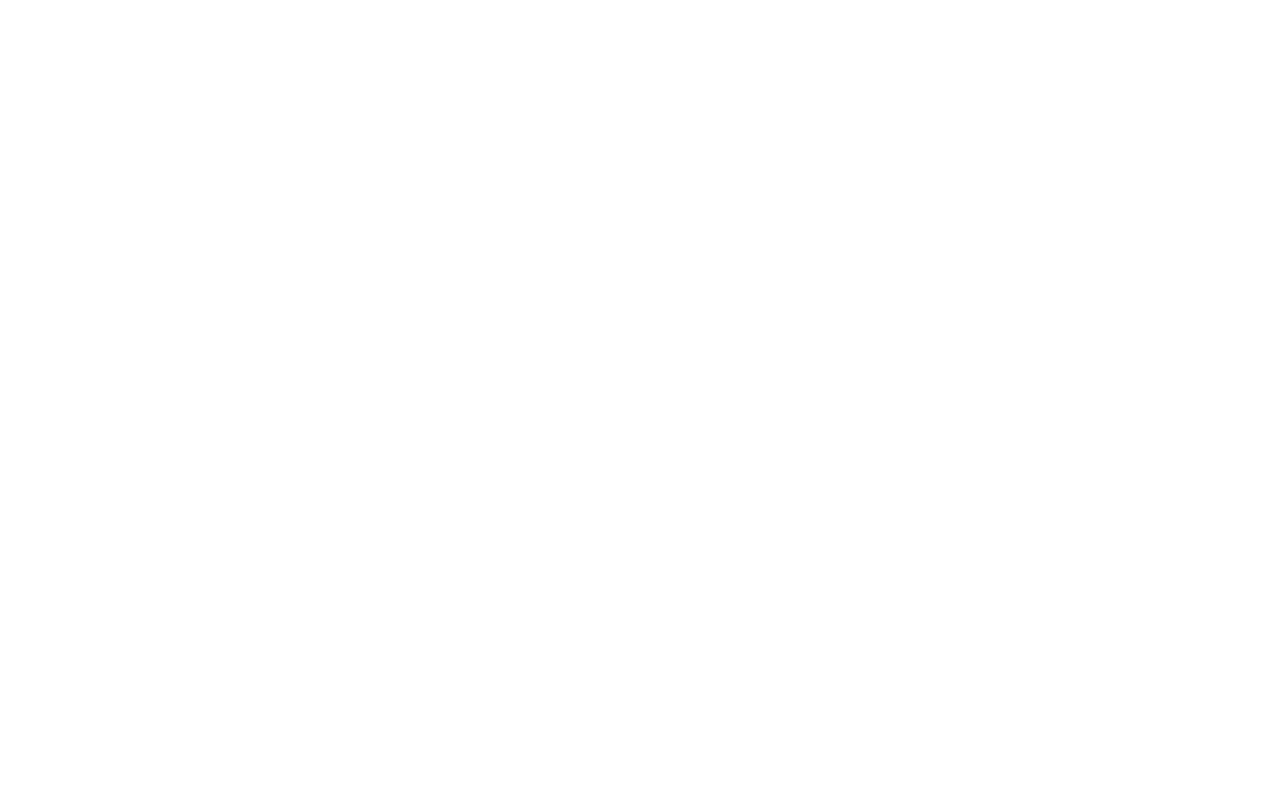
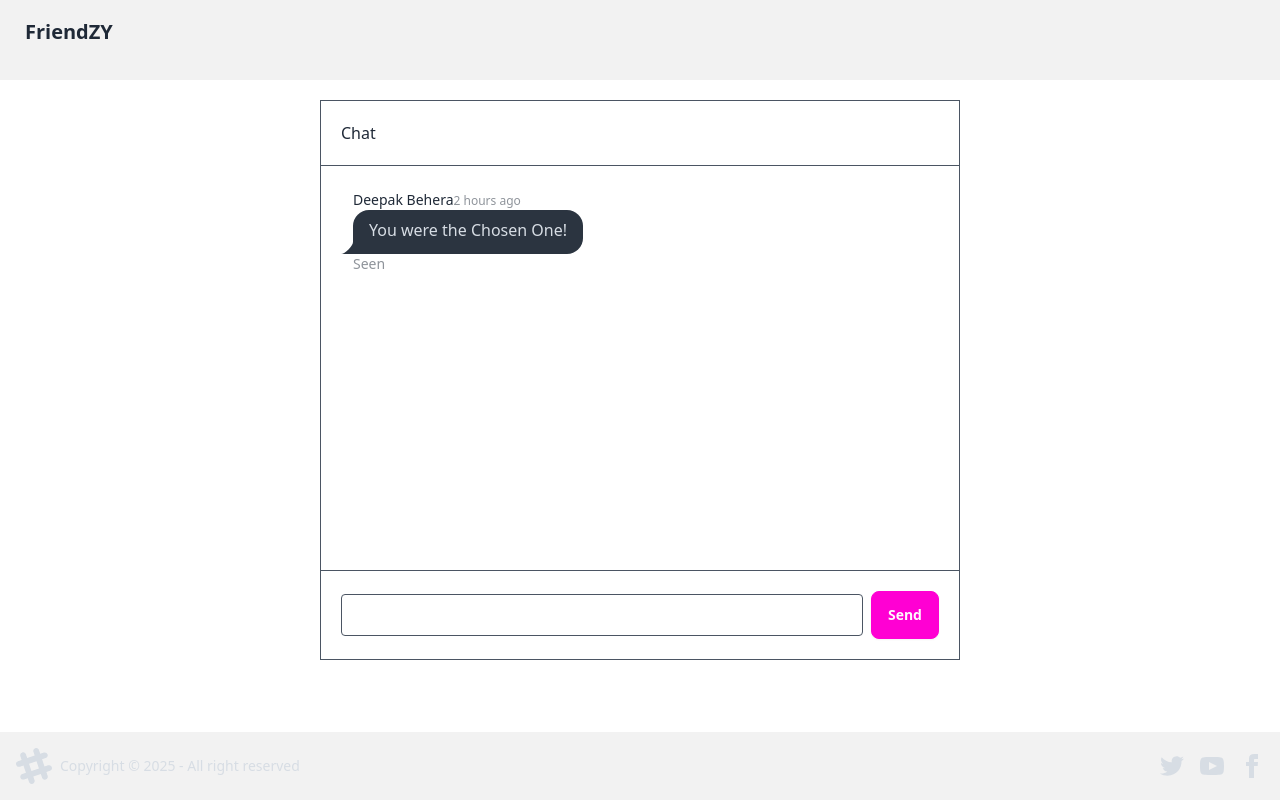
Before and after one commit to Deepak-647/friendzy-frontend, a React (Vite) app: page /chat/1 in a window 1280 px wide. Before the commit this address had no page. Built offline with nearby package versions, Linux system fonts and the light colour scheme; no server answers.

Commit message:
made some UI changes for chats

```diff
--- a/src/App.jsx
+++ b/src/App.jsx
@@ -8,6 +8,7 @@
 import Feed from "./Feed";
 import Connections from "./Connections";
 import Requests from "./Requests";
+import Chats from "./Chats";
 
 function App() {
   return (
@@ -21,6 +22,7 @@
               <Route path="/profile" element={<Profile />} />
               <Route path="/connections" element={<Connections />} />
               <Route path="/requests" element={<Requests />} />
+              <Route path="/chat/:toUserid" element={<Chats />} />
             </Route>
           </Routes>
         </BrowserRouter>
--- /dev/null
+++ b/src/Chats.jsx
@@ -0,0 +1,32 @@
+import React, { useState } from 'react'
+import { useParams } from 'react-router-dom'
+const Chats = () => {
+    const {toTargetId} = useParams();
+    const [messages,setMessages] = useState([{text : "Hello World"}])
+  return (
+    <div className='w-1/2 mx-auto border border-gray-600 m-5 h-[70vh] flex flex-col'>
+        <h1 className='p-5 border-b border-gray-600'>Chat</h1>
+        <div className='flex-1 overflow-scroll p-5'>
+{messages.map((msg,index)=> {
+    return (
+        <div key={index} className="chat chat-start">
+  <div className="chat-header">
+   Deepak Behera
+    <time className="text-xs opacity-50">2 hours ago</time>
+  </div>
+  <div className="chat-bubble">You were the Chosen One!</div>
+  <div className="chat-footer opacity-50">Seen</div>
+</div>
+    )
+})}
+
+        </div>
+        <div className='p-5 border-t border-gray-600 flex items-center gap-2'>
+            <input type="text" className='flex-1 border border-gray-600 text-white rounded p-2'/>
+            <button className='btn btn-secondary'>Send</button>
+        </div>
+    </div>
+  )
+}
+
+export default Chats
--- a/src/Connections.jsx
+++ b/src/Connections.jsx
@@ -3,6 +3,7 @@
 import { useDispatch, useSelector } from "react-redux";
 import { addConnections } from "./utils/connectionSlice"
 import { BASE_URL } from "./utils/constants";
+import { Link } from "react-router-dom";
 
 const Connections = () => {
   const connections = useSelector((store) => store.connections);
@@ -40,7 +41,11 @@
                 {age && gender && <p>{age + "-"+gender}</p>}
                 {about && <p>{about}</p>}
 
+
               </div>
+              <Link to={"/chat/"+_id}>
+              <button className="btn btn-primary">Chat</button>
+              </Link>
             </div>
           );
         })}
--- a/src/utils/constants.js
+++ b/src/utils/constants.js
@@ -1 +1,2 @@
-export const BASE_URL = "/api";
+export const BASE_URL =
+  location.hostname === "localhost" ? "http://localhost:3000" : "/api";
```
